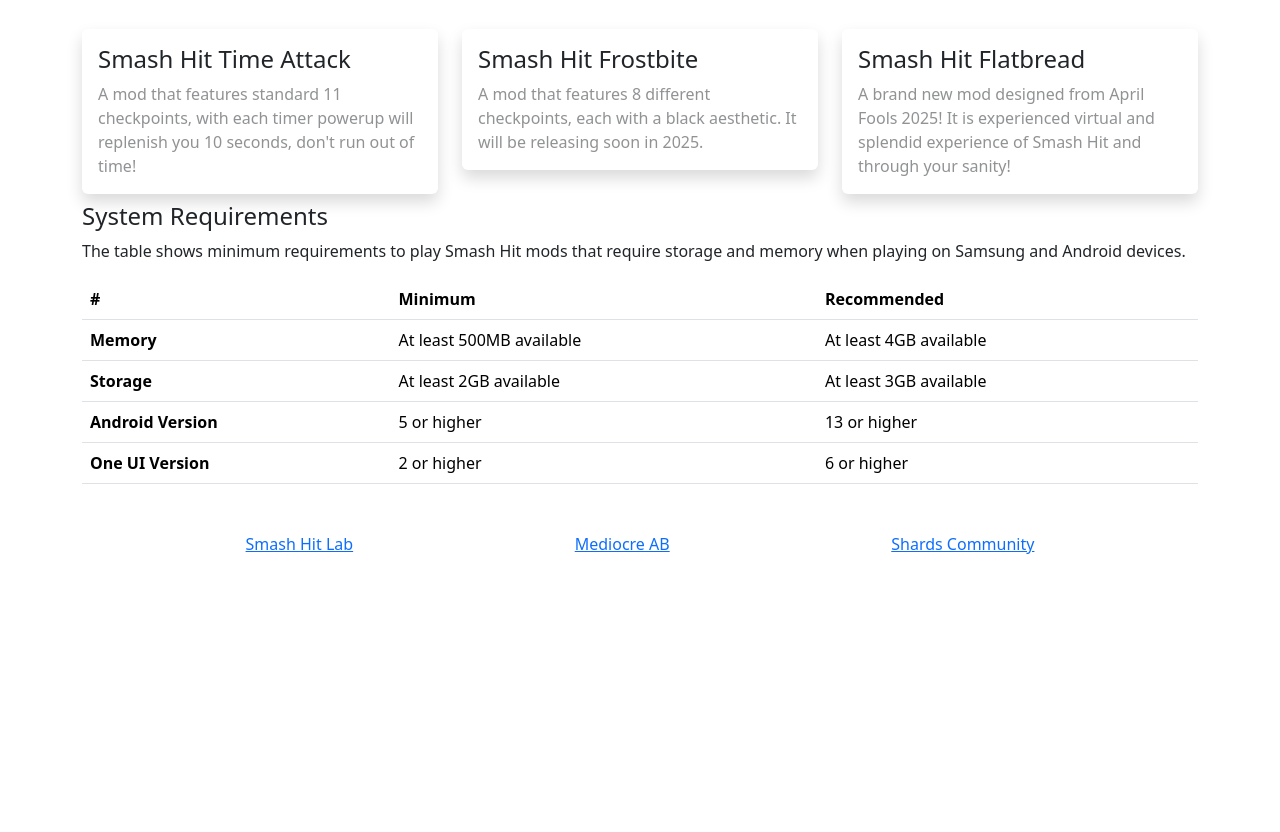
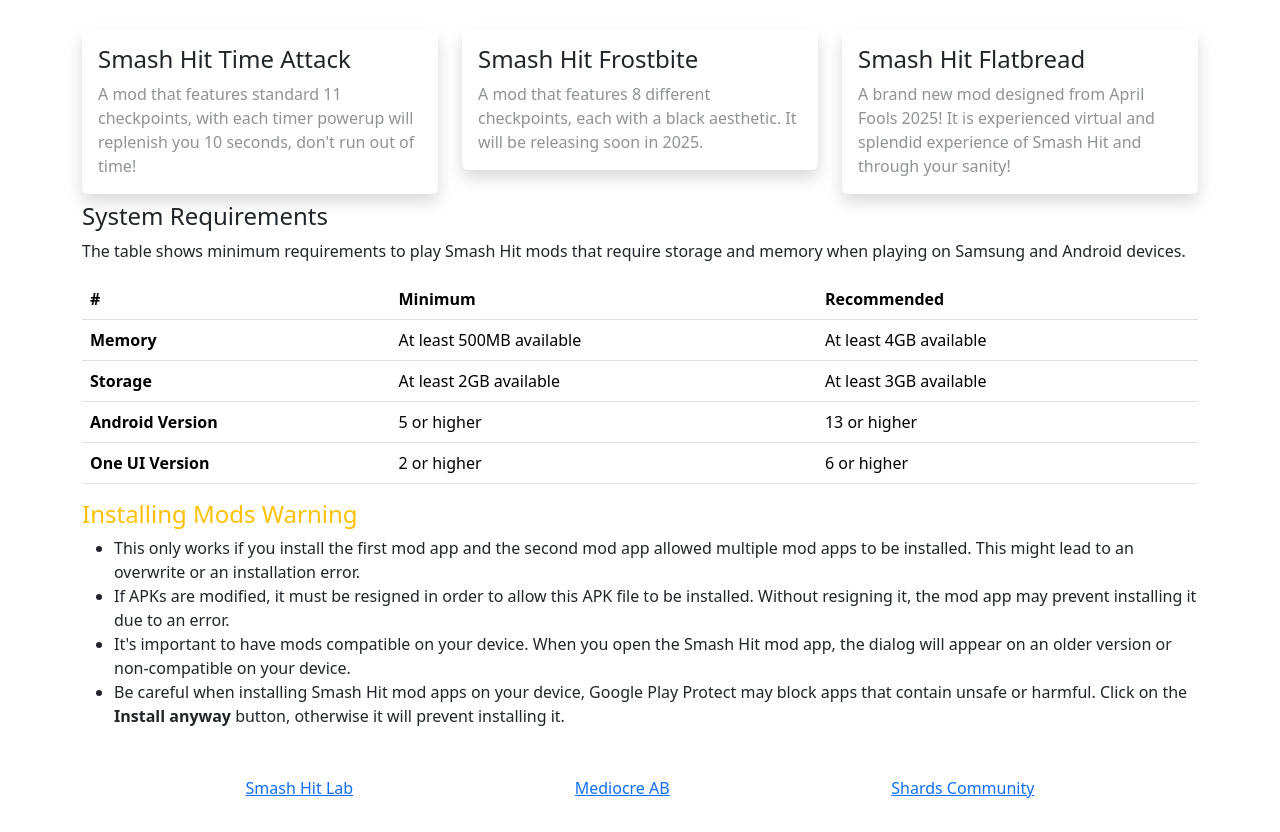
Before and after one commit to Smashitter2020/SmashHitModding, a plain HTML site: page Mods/index.html in a window 1280 px wide. Shown: the part 244-1076 px from the top of the page. Before the commit the page ends 832 px from the top, so only its background shows below. Drawn offline with nearby package versions, Linux system fonts and the light colour scheme.

Commit message:
Update index.html

```diff
--- a/Mods/index.html
+++ b/Mods/index.html
@@ -75,6 +75,13 @@
           </tbody>
         </table>
         </div>
+        <h2 class="fs-4 my-2 text-warning">Installing Mods Warning</h2>
+        <ul>
+          <li>This only works if you install the first mod app and the second mod app allowed multiple mod apps to be installed. This might lead to an overwrite or an installation error.</li>
+          <li>If APKs are modified, it must be resigned in order to allow this APK file to be installed. Without resigning it, the mod app may prevent installing it due to an error.</li>
+          <li>It's important to have mods compatible on your device. When you open the Smash Hit mod app, the dialog will appear on an older version or non-compatible on your device.</li>
+          <li>Be careful when installing Smash Hit mod apps on your device, Google Play Protect may block apps that contain unsafe or harmful. Click on the <strong>Install anyway</strong> button, otherwise it will prevent installing it.</li>
+        </ul>
       </div>
       <div class="mt-5 d-flex justify-content-evenly gap-2 flex-wrap">
         <a href="#">Smash Hit Lab</a>
```
